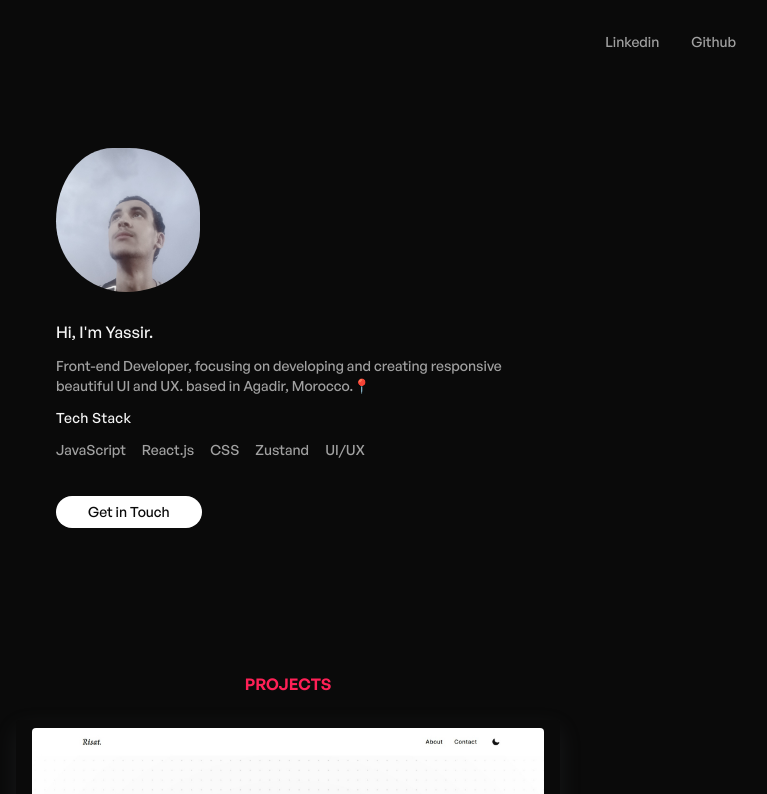
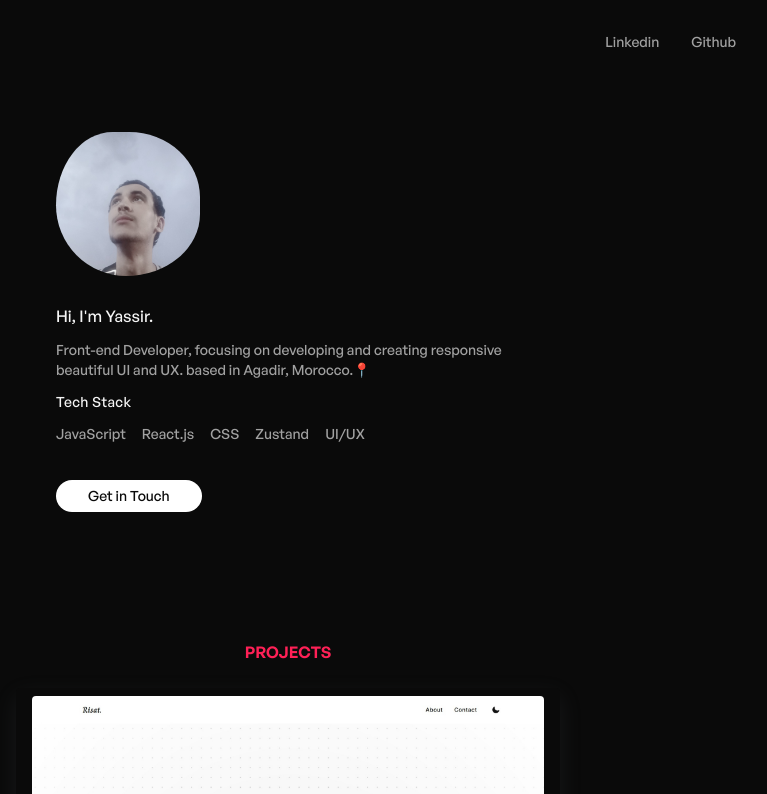
Before and after one commit to Falconstadium/react-portfolio, a React (Vite) app: page /en/ in a window 1280 px wide. Shown: the top 794 px of the page, without its empty margins (352-1119 px from the left). Built offline with nearby package versions, Linux system fonts and the light colour scheme.

Commit message:
style: modify the padding

```diff
--- a/src/components/Hero.tsx
+++ b/src/components/Hero.tsx
@@ -9,7 +9,7 @@ const lang = getLang() as LanguageKey;
 
 export const Hero = () => {
   return (
-    <div className="mx-auto grid max-w-lg place-content-center place-items-start gap-3 px-6 py-12 font-medium">
+    <div className="mx-auto grid max-w-lg place-content-center place-items-start gap-3 px-6 py-8 font-medium">
       <motion.div
         initial={{ y: -50, opacity: 0 }}
         animate={{ y: 0, opacity: 1 }}
```
